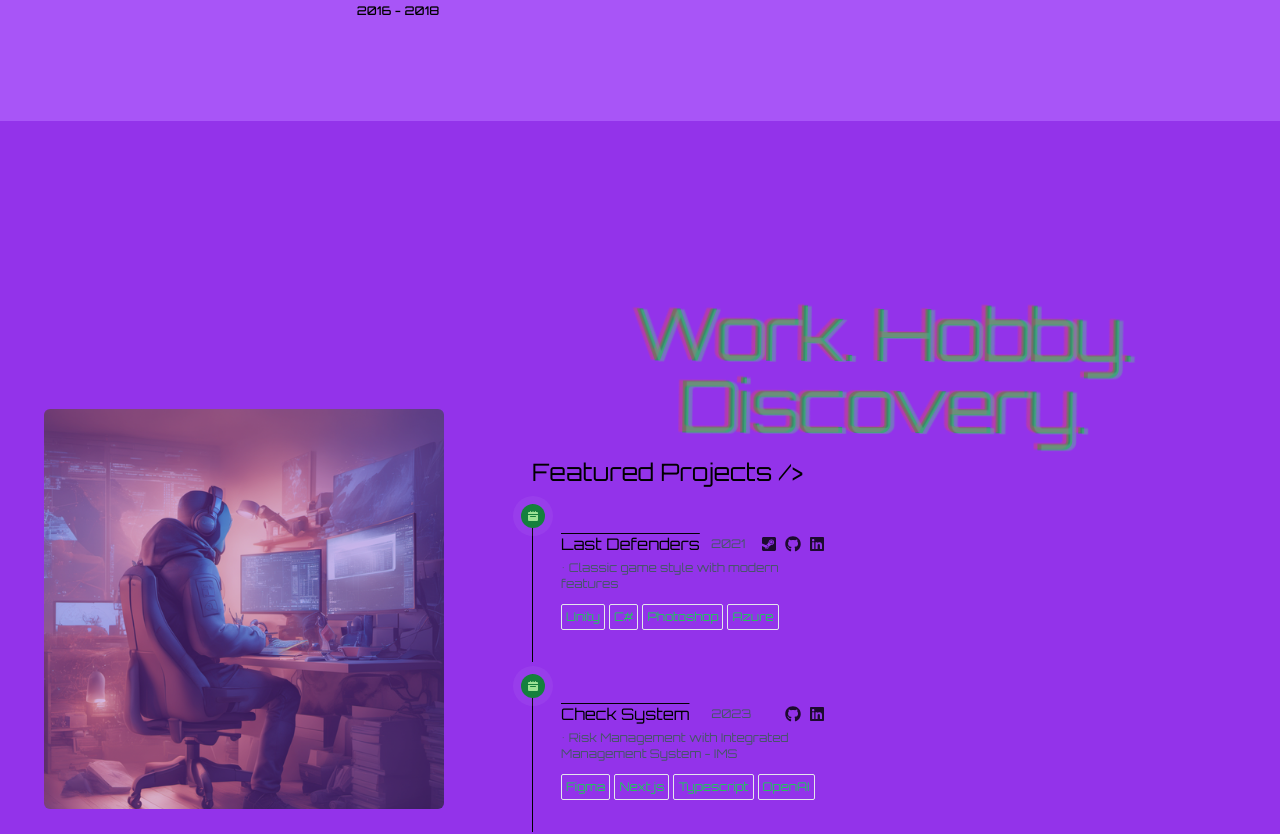
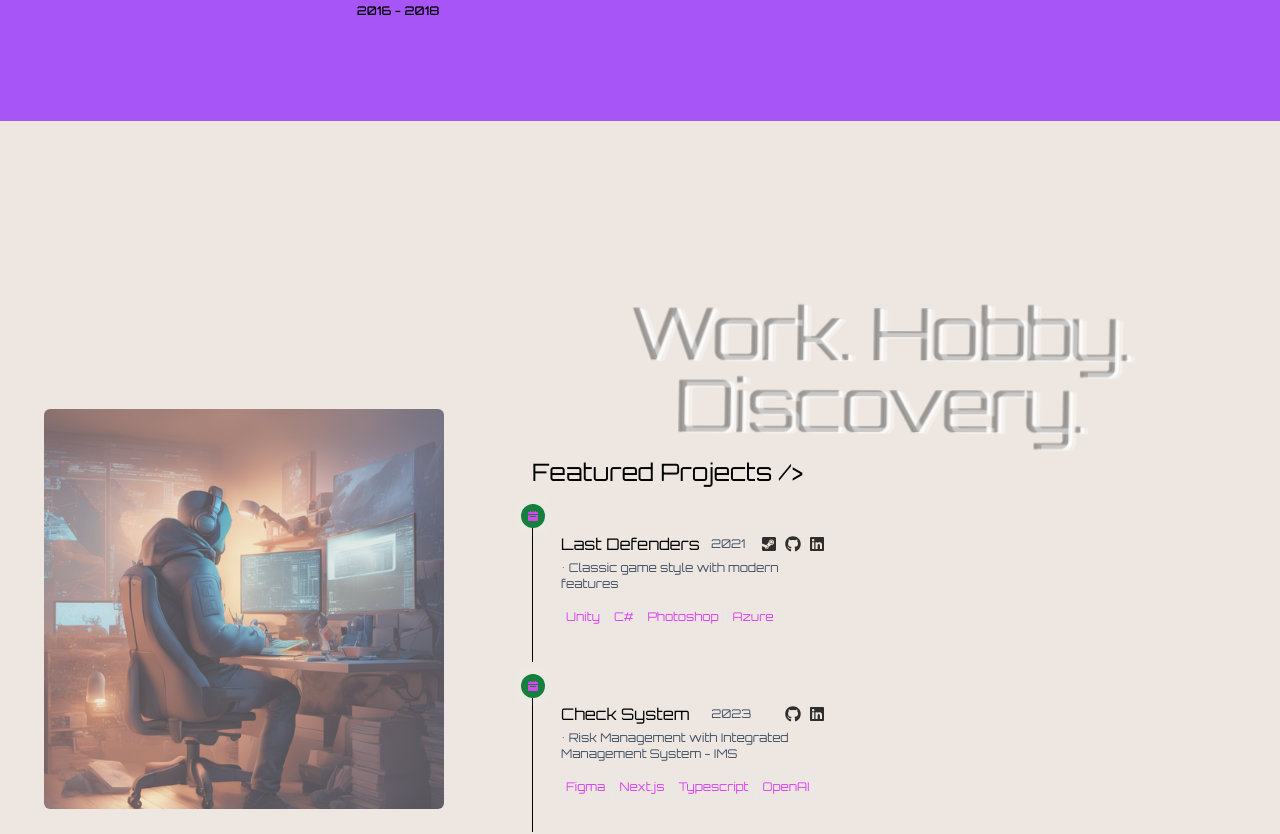
Before and after one commit to DiegoCstyles/portfolio, a Next.js app: page / in a window 1280 px wide. Shown: the part 1920-2754 px from the top of the page. Built offline with nearby package versions, Linux system fonts and the light colour scheme.

Commit message:
Update Section.tsx

```diff
--- a/components/Projects/Section.tsx
+++ b/components/Projects/Section.tsx
@@ -76,7 +76,7 @@ const Section = ({ currentLanguage }: ProjectsProps) => {
     };
   }, []);
   return (
-    <section className="hero min-h-screen flex-auto py-24 flex items-center justify-center animate-fade-in bg-purple-600">
+    <section className="hero min-h-screen flex-auto py-24 flex items-center justify-center animate-fade-in">
       <div className="zoom-effect mx-auto ">
         <div className=" w-full h-full relative rounded-md overflow-hidden">
             <Image src={ContactImage} alt="me" className="object-cover bg-transparent opacity-70 dark:opacity-40" width={400} height={300} />
@@ -86,10 +86,10 @@ const Section = ({ currentLanguage }: ProjectsProps) => {
 
         {/* timeline */}
         <div className="mt-20 justify-center items-center">
-          <h1 className=" text-green-600 dark:text-cyan-300 glitch-effect1 flex-1 mt-3 text-7xl sm:text-6xl md:text-6xl lg:text-7xl xl:text-7xl leading-[4rem] tracking-tight">
+          <h1 className=" text-white dark:text-white glitch-effect1 flex-1 mt-3 text-7xl sm:text-6xl md:text-6xl lg:text-7xl xl:text-7xl leading-[4rem] tracking-tight">
             {translations[currentLanguage].h1}
-            <span className="glitch-effect2 text-red-500 dark:text-red-600" data-text={translations[currentLanguage].h1}></span>
-            <span className="glitch-effect3 text-green-400 dark:text-lime-400" data-text={translations[currentLanguage].h1}></span>
+            <span className="glitch-effect2 text-black dark:text-black" data-text={translations[currentLanguage].h1}></span>
+            <span className="glitch-effect3 text-white dark:text-white" data-text={translations[currentLanguage].h1}></span>
           </h1>
 
           <div className=" mt-3 text-base leading-relaxed text-slate-600 dark:text-slate-400">
@@ -103,14 +103,14 @@ const Section = ({ currentLanguage }: ProjectsProps) => {
               <div key={index} className="mt-3 text-sm justify-center items-center ">
                 <ol className="relative border-l border-black dark:border-gray-700">
                   <span className="absolute flex items-center justify-center w-6 h-6 bg-green-700 dark:bg-lime-900 rounded-full -left-3 ring-8 ring-white/5 dark:ring-gray-900/5">
-                      <svg className="w-2.5 h-2.5 text-blendedCyan dark:text-blendedCyan" aria-hidden="true" xmlns="http://www.w3.org/2000/svg" fill="currentColor" viewBox="0 0 20 20">
+                      <svg className="w-2.5 h-2.5 text-fuchsia-500 dark:text-fuchsia-500" aria-hidden="true" xmlns="http://www.w3.org/2000/svg" fill="currentColor" viewBox="0 0 20 20">
                           <path d="M20 4a2 2 0 0 0-2-2h-2V1a1 1 0 0 0-2 0v1h-3V1a1 1 0 0 0-2 0v1H6V1a1 1 0 0 0-2 0v1H2a2 2 0 0 0-2 2v2h20V4ZM0 18a2 2 0 0 0 2 2h16a2 2 0 0 0 2-2V8H0v10Zm5-8h10a1 1 0 0 1 0 2H5a1 1 0 0 1 0-2Z"/>
                       </svg>
                   </span>
-                  <div className='zoom-effect text-start  flex  p-2 w-80 dark:hover:bg-opacity-5 dark:hover:bg-white dark:border-white leading-relaxed text-slate-600 dark:text-slate-400'>
+                  <div className='zoom-effect text-start flex p-2 w-80 dark:hover:bg-opacity-5 dark:hover:bg-white dark:border-white leading-relaxed text-slate-600 dark:text-slate-400'>
                     <div className='p-5 flex flex-col'>
                       <div className='flex  justify-between'>
-                        <p className="text-base text-black hover:underline overline hover:decoration-lime-600 dark:text-white dark:hover:decoration-blendedCyan hover:underline-offset-8 transition delay-100 duration-200 ease-in">{project.title}</p>
+                        <p className="text-base text-black dark:text-white transition delay-100 duration-200 ease-in">{project.title}</p>
                         <p className="text-xs mt-1">{project.year}</p>
                         <div className="flex justify-end mt-1 ml-1">
                           {project.steamLink && (
@@ -130,7 +130,9 @@ const Section = ({ currentLanguage }: ProjectsProps) => {
                       {project.technologies.length > 0 && (
                         <div className='flex mt-2'>
                           {project.technologies.map((technology, index) => (
-                            <div className='m-1 ml-0 text-xs rounded-sm p-1 border light:border-black dark:border-white hover:bg-black/10 dark:hover:bg-white/10 text-green-500 dark:text-blendedCyan' key={index}>{technology}</div>
+                            <div className='m-1 ml-0 text-xs rounded-sm p-1 border light:border-black dark:border-white hover:bg-black/10 dark:hover:bg-white/10 text-fuchsia-500 dark:text-fuchsia-500' key={index}>
+                              {technology}
+                            </div>
                           ))}
                         </div>
                       )}
```
